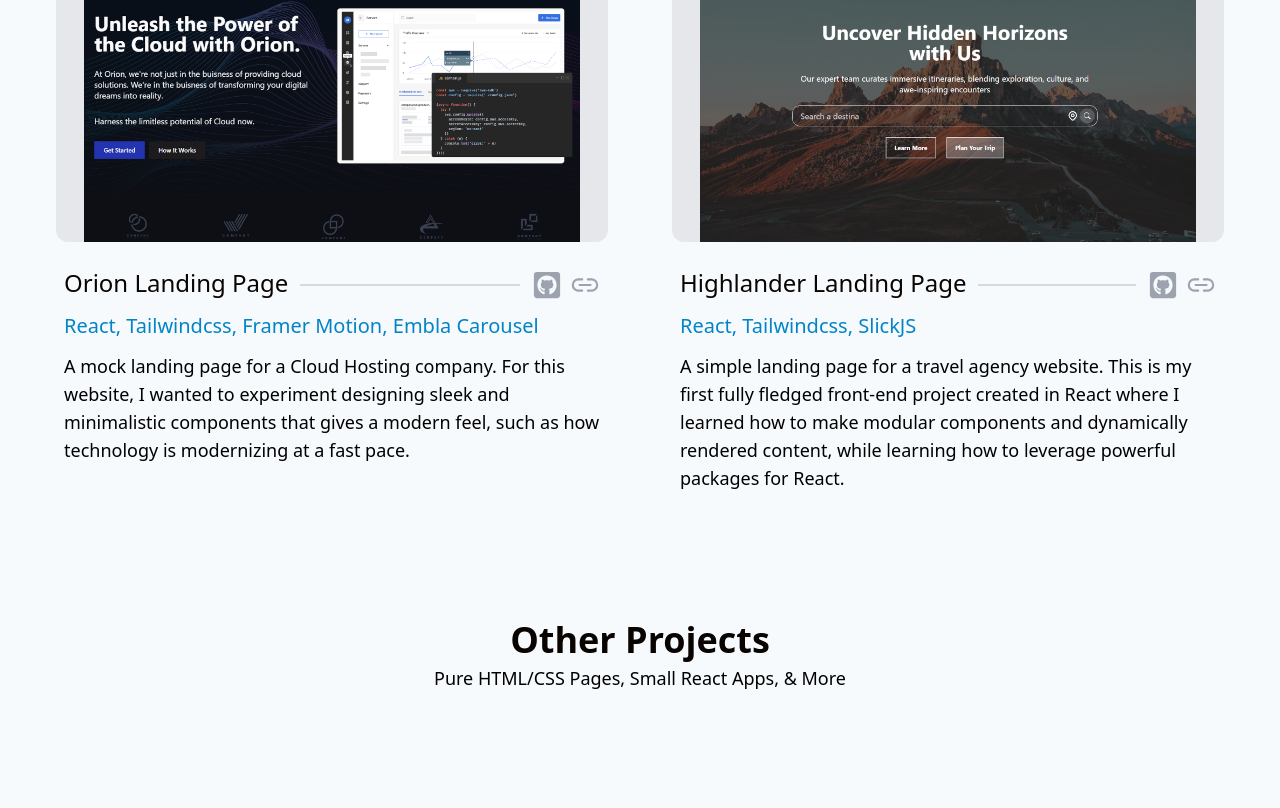
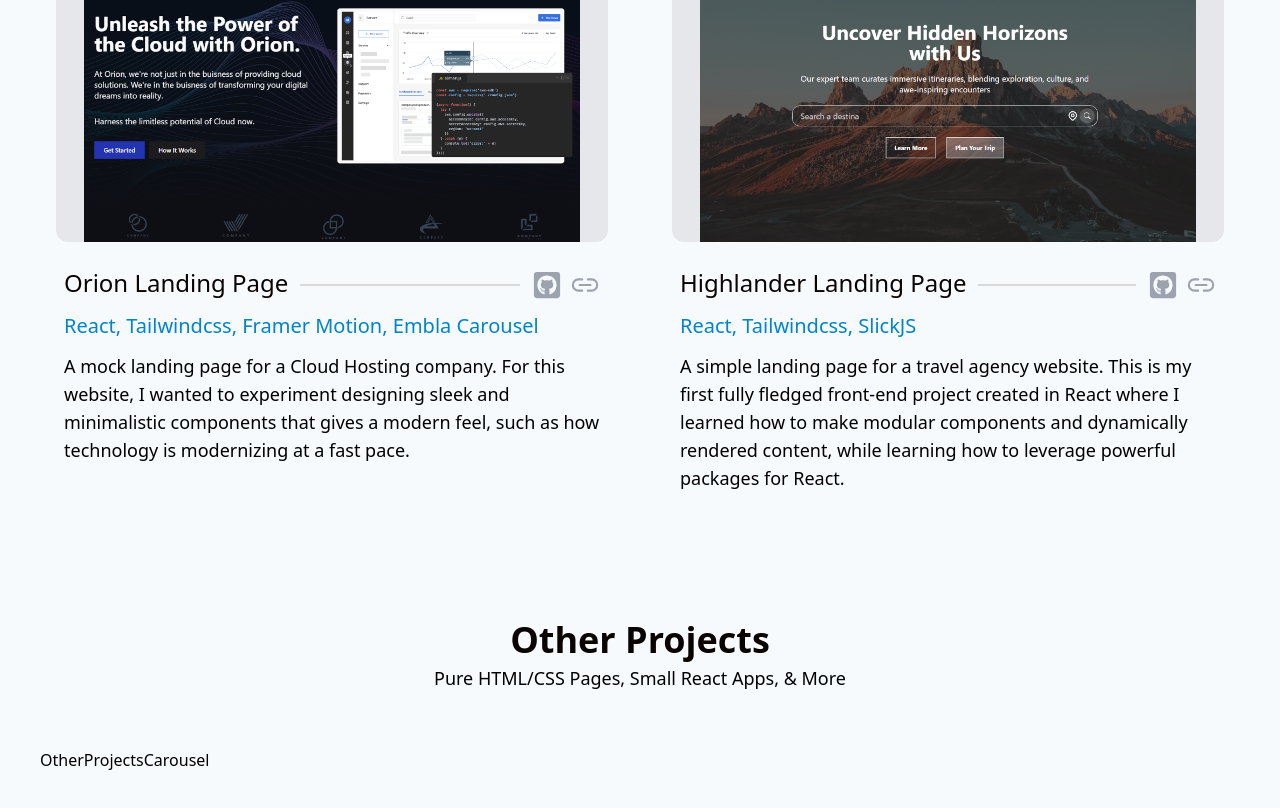
Before and after one commit to alanbacay02/personal-portfolio, a React (Create React App) app: page / in a window 1280 px wide. Shown: the part 1741-2549 px from the top of the page. Built offline with nearby package versions, Linux system fonts and the light colour scheme.

Commit message:
Creates a component OtherProjectsCarousel.jsx and imports it to OtherProjects.jsx

```diff
--- a/src/components/OtherProjects.jsx
+++ b/src/components/OtherProjects.jsx
@@ -1,4 +1,5 @@
 import React from 'react'
+import OtherProjectsCarousel from './OtherProjectsCarousel'
 
 const OtherProjects = () => {
   return (
@@ -8,6 +9,8 @@ const OtherProjects = () => {
           <h2 className='font-bold min-w-fit text-4xl text-text mb-1'>Other Projects</h2>
           <p className='text-lg'>Pure HTML/CSS Pages, Small React Apps, & More</p>
         </div>
+
+        <OtherProjectsCarousel />
       </div>
     </div>
   )
--- /dev/null
+++ b/src/components/OtherProjectsCarousel.jsx
@@ -0,0 +1,9 @@
+import React from 'react'
+
+const OtherProjectsCarousel = () => {
+  return (
+    <div>OtherProjectsCarousel</div>
+  )
+}
+
+export default OtherProjectsCarousel
```
